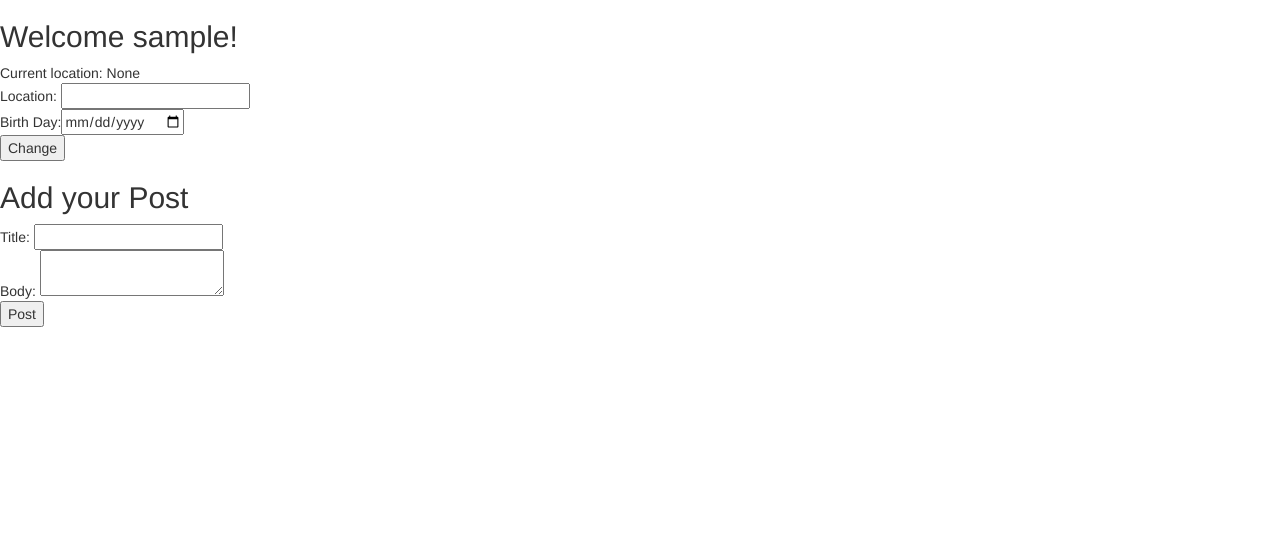
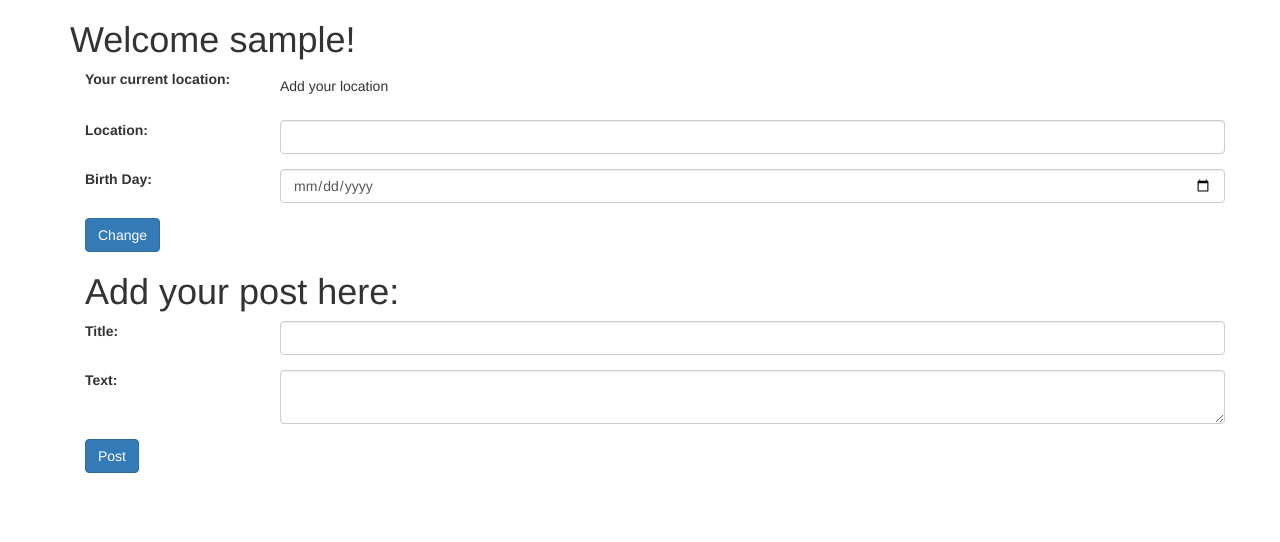
Before and after one commit to Nadtochii/post, a Django app: page / in a window 1280 px wide. Shown: the part 70-612 px from the top of the page. Run offline with Django 3.2, Linux system fonts and the light colour scheme; the visitor is signed in with stand-in values (Sample User, id 1); data comes from the database, SQL or seed files in the repository; data that the repository does not hold is empty; some libraries are stand-ins or nearby versions.

Commit message:
Add styles for home page

```diff
--- a/mysite/static/main.js
+++ b/mysite/static/main.js
@@ -21,7 +21,8 @@ function create_post() {
             $('#post-text').val('');
             $('#post-title').val('');
             console.log(json); // log the returned json to the console
-            $("#talk").prepend("<li><a href=\"post/"+json.post_id+"\"><strong>"+json.title+"</strong></a><br>"+json.body+"</li>");
+//            $("#talk").prepend("<li><a href=\"post/"+json.post_id+"\"><strong>"+json.title+"</strong></a><br>"+json.body+"</li>");
+            $("#talk").prepend("<a href=\"post/"+json.id+"\" class=\"list-group-item list-group-item-action flex-column align-items-start\"><div class=\"d-flex w-100 justify-content-between\"><h5 class=\"mb-1\">"+json.title+"</h5><small></small></div><p class=\"mb-1\">"+json.body+"</p><small></small></a>");
             console.log("success"); // another sanity check
         },
 
--- a/mysite/templates/home.html
+++ b/mysite/templates/home.html
@@ -1,4 +1,13 @@
 {% extends 'base.html' %}
+{# Load the tag library #}
+{% load bootstrap3 %}
+
+{# Load CSS and JavaScript #}
+{% bootstrap_css %}
+{% bootstrap_javascript %}
+
+{# Display django.contrib.messages as Bootstrap alerts #}
+{% bootstrap_messages %}
 
 {% block content %}
     <script>
@@ -6,33 +15,69 @@
             $('.datepicker').datepicker();
         });
     </script>
-    <h2>Welcome {{ user.username }}!</h2>
-    <span id="current-location">Current location: {{ user_active.location }}</span>
+<div class="container">
+    <h1>Welcome {{ user.username }}!</h1>
+    <div class="container">
+        <div class="form-group row">
+            <label for="current-location" class="col-sm-2 col-form-label">Your current location:</label>
+            <div class="col-sm-10">
+                <h5 id="current-location">{% if user_active.location %} {{ user_active.location }} {% else %} Add your location {% endif %}</h5>
+            </div>
+        </div>
         <form action="/update_user/" method="POST" id="update-user">
             {% csrf_token %}
-        Location: <input type="text" name="location" id="location"><br>
-        Birth Day:<input type="date" name="birth_day" id="birthday" value="{{ user_active.birth_date|date:'Y-m-d' }}"><br>
-        <input type="submit" value="Change">
+            <div class="form-group row">
+                <label for="location" class="col-sm-2 col-form-label">Location:</label>
+                <div class="col-sm-10">
+                <input type="text" name="location" class="form-control" id="location">
+                </div>
+            </div>
+            <div class="form-group row">
+                <label for="birthday" class="col-sm-2 col-form-label">Birth Day:</label>
+                <div class="col-sm-10">
+                <input type="date" name="birth_day" class="form-control" id="birthday" value="{{ user_active.birth_date|date:'Y-m-d' }}">
+                </div>
+            </div>
+                <button class="btn btn-primary" type="submit">Change</button>
         </form>
-    <h2>Add your Post</h2>
+    </div>
+    <div class="container">
+        <h1>Add your post here:</h1>
         <form action="/create_post/" method="POST" id="post-form">
             {% csrf_token %}
-        Title: <input type="text" name="title" id="post-title"><br>
-        Body: <textarea name="body" id="post-text"></textarea><br>
+            <div class="form-group row">
+                <label for="post-title" class="col-sm-2 col-form-label">Title:</label>
+                <div class="col-sm-10">
+                    <input type="text" class="form-control" name="title" id="post-title">
+                </div>
+            </div>
+            <div class="form-group row">
+                <label for="post-text" class="col-sm-2 col-form-label">Text:</label>
+                <div class="col-sm-10">
+                    <textarea class="form-control" name="body" id="post-text"></textarea>
+                </div>
+            </div>
             <div id="results"></div>
-        <input type="submit" value="Post">
+            <button class="btn btn-primary" type="submit">Post</button>
         </form>
-    <ul id="talk">
+    </div>
+    <div class="container" style="margin-top:50px">
+    <div class="list-group" id="talk">
         {% for post in posts %}
-            <li>
-                <a href="post/{{ post.id }}"><strong>{{ post.title }}</strong></a><br>
-                {{ post.body }}
-            </li>
+      <a href="post/{{ post.id }}" class="list-group-item list-group-item-action flex-column align-items-start">
+        <div class="d-flex w-100 justify-content-between">
+            <h5 class="mb-1">{{ post.title }}</h5>
+          <small></small>
+        </div>
+        <p class="mb-1">{{ post.body }}</p>
+        <small></small>
+      </a>
         {% endfor %}
-    </ul>
+    </div>
+    </div>
 
     <script src="https://code.jquery.com/jquery-3.1.0.min.js"></script>
     {% load static %}
     <script src="{% static 'main.js' %}"></script>
-
+</div>
 {% endblock %}
```
Lines whose indentation alone changed are shown as unchanged.
